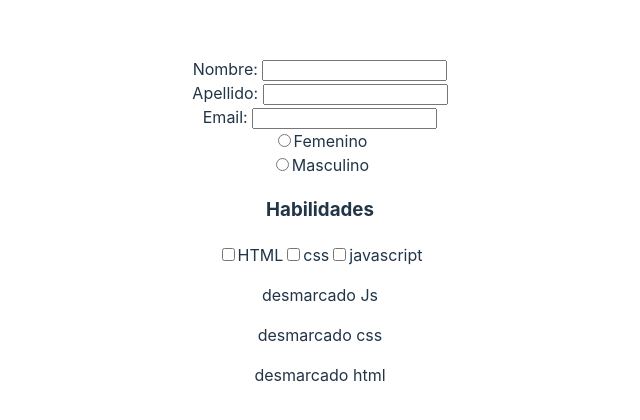
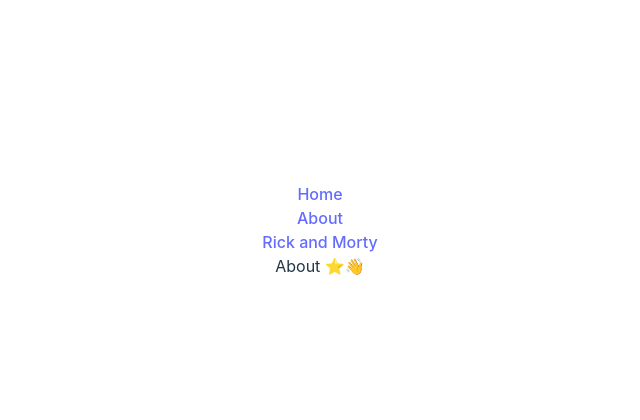
Before and after one commit to mpramos/REACT-VIDEO-PLAYER, a React (Vite) app in the folder react-project/: page /about in a window 1280 px wide. Shown: the part 170-590 px from the top of the page, without its empty margins (320-960 px from the left). Built offline with nearby package versions, Linux system fonts and the light colour scheme.

Commit message:
rutas, fetch

```diff
--- a/react-project/package.json
+++ b/react-project/package.json
@@ -11,7 +11,8 @@
   },
   "dependencies": {
     "react": "^18.3.1",
-    "react-dom": "^18.3.1"
+    "react-dom": "^18.3.1",
+    "react-router-dom": "^6.27.0"
   },
   "devDependencies": {
     "@eslint/js": "^9.11.1",
--- /dev/null
+++ b/react-project/src/About.jsx
@@ -0,0 +1,9 @@
+import React from 'react'
+
+const About = () => {
+  return (
+    <div>About ⭐👋</div>
+  )
+}
+
+export default About
--- a/react-project/src/App.jsx
+++ b/react-project/src/App.jsx
@@ -10,6 +10,11 @@
 import { FormularioMultiple } from './FormularioMultiple'
 import { FormularioMultipleComplejo } from './FormularioMultipleComplejo'
 import FormularioSimple from './FormularioSimple'
+import {BrowserRouter as Router, Route,Routes} from 'react-router-dom'
+import Home from './Home'
+import About from './About'
+import NavBar from './NavBar'
+import RickAndMortyFetch from './RickAndMortyFetch'
 
 const Header =({
   data:{
@@ -108,6 +113,14 @@
 
   return (
   <>
+  <Router>
+    <NavBar/>
+      <Routes>
+        <Route path='/' element={<Home/>}/>
+        <Route path='/about' element={<About/>}/>
+        <Route path='/personajes' element={<RickAndMortyFetch/>}/>
+      </Routes>
+  </Router>
     {/* <Header data={data} />
     <Peso peso={masa*gravedad}/>
     <AñosAcademia años={añosAcademia}/>
@@ -125,7 +138,7 @@
     {/* <FormularioSimple/> */}
     {/* <FormularioComplejo/> */}
     {/* <FormularioMultiple/> */}
-    <FormularioMultipleComplejo/>
+    {/* <FormularioMultipleComplejo/> */}
   </>
   )
 }
--- /dev/null
+++ b/react-project/src/Home.jsx
@@ -0,0 +1,9 @@
+import React from 'react'
+
+const Home = () => {
+  return (
+    <div>Home 🏡</div>
+  )
+}
+
+export default Home
--- /dev/null
+++ b/react-project/src/NavBar.jsx
@@ -0,0 +1,16 @@
+import React from 'react'
+import { Link } from 'react-router-dom'
+
+function NavBar() {
+  return (
+    <>
+       <Link to="/"> Home</Link>
+       <br/>
+       <Link to="/about"> About</Link>
+       <br/>
+       <Link to="/personajes"> Rick and Morty</Link>
+    </>
+  )
+}
+
+export default NavBar
--- /dev/null
+++ b/react-project/src/RickAndMortyFetch.jsx
@@ -0,0 +1,38 @@
+import React, { useEffect, useState } from 'react'
+
+const RickAndMortyFetch = () => {
+    const [personajes,setPersonajes]=useState([])
+
+    const urlBase='https://rickandmortyapi.com/api/character'
+
+    useEffect(()=>{
+        const obtPersonajes=async()=>{
+            const data= await fetch(urlBase)
+            const respuesta=await data.json()
+            const results= await respuesta.results
+            console.log(results);
+            setPersonajes(results)
+        }
+        obtPersonajes()
+
+    },[])
+
+  return (
+   <>
+    <h1> Rick And Morty ✨</h1>
+        {personajes.map(personaje=>(
+            <>
+                <h2>{personaje.name}</h2>
+                <img
+                 src={personaje.image}
+                 alt={personaje.name}
+                 style={{margin:'10px',borderRadius:'8px', height:'150px'}}
+                 />
+                <p>Status: {personaje.status}</p>
+            </>
+        ))}
+   </>
+  )
+}
+
+export default RickAndMortyFetch
```
Also changed, not shown: 1 other file (tests, documents, lock files or other folders).
